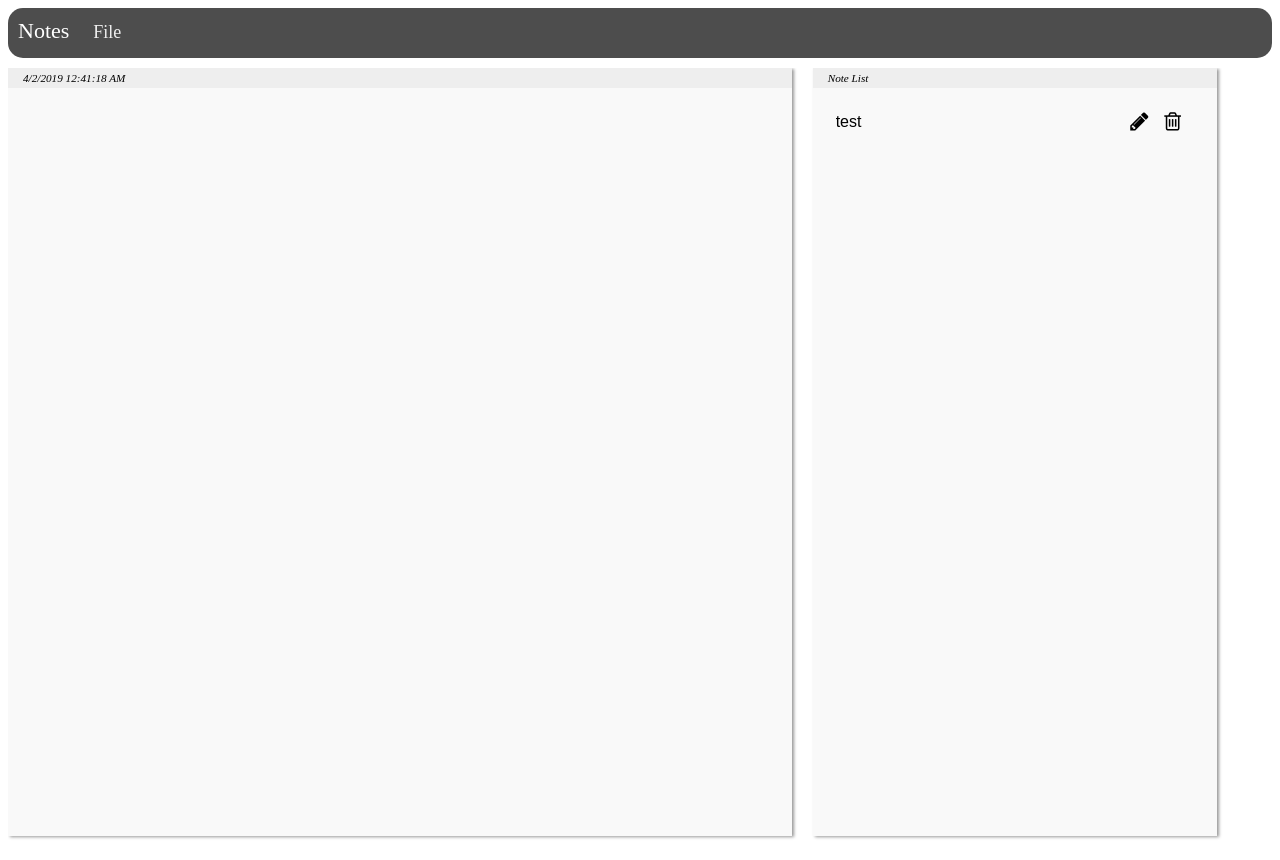
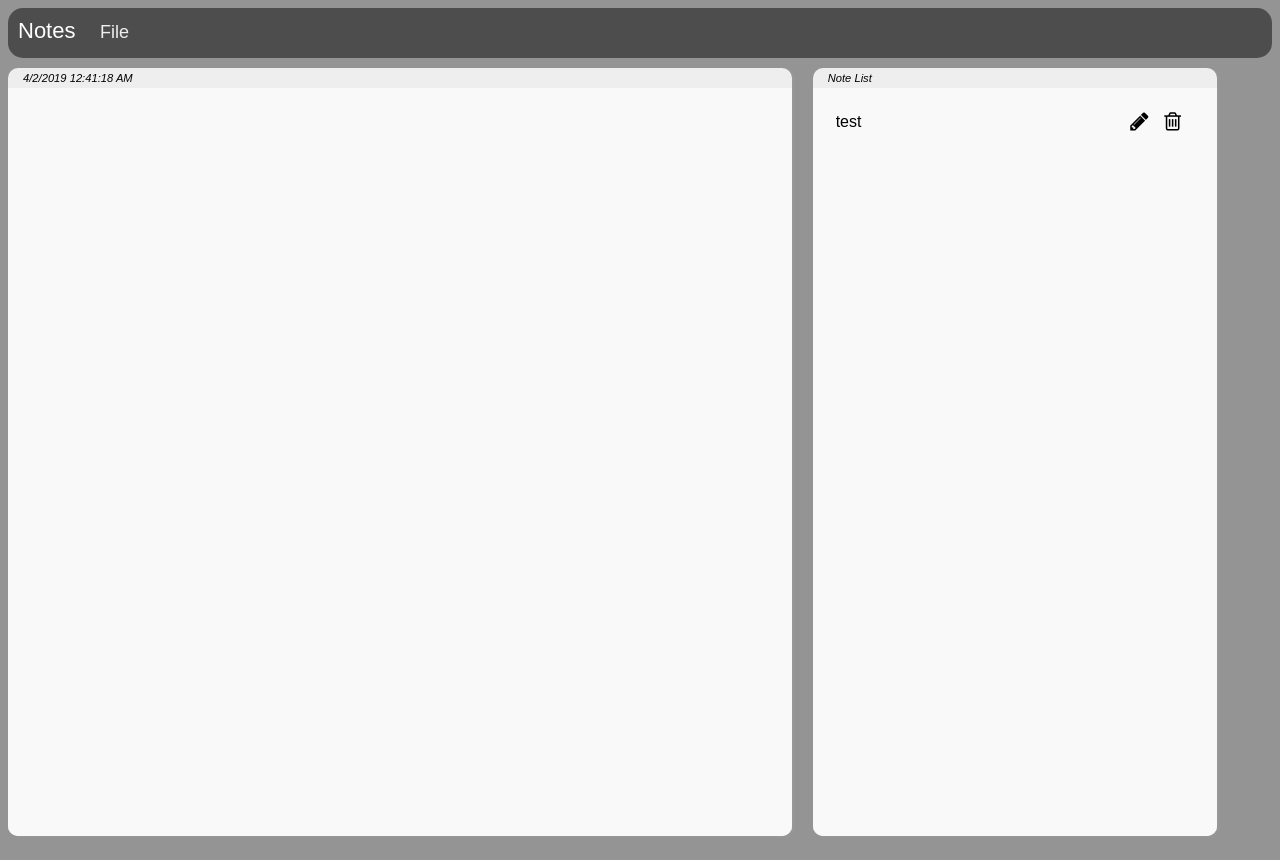
Before and after one commit to BertNik/docs, a PHP site: page / in a window 1280 px wide. Run offline with PHP 8.4, Linux system fonts and the light colour scheme; data that the repository does not hold is empty; some libraries are stand-ins or nearby versions.

Commit message:
rounding corners; changing font style

```diff
--- a/static/css/custom.css
+++ b/static/css/custom.css
@@ -1,3 +1,7 @@
+body{
+    font-family: 'Source Sans Pro', sans-serif;
+    background: #0000006b;
+}
 a .container {
     display: flex;
     flex-wrap: wrap;
@@ -56,6 +60,7 @@ a .container {
     overflow: hidden;
     min-width: 300px;
     height: 98% !important;
+    border-radius: 10px;
 }
 
 .note_list {
@@ -221,7 +226,7 @@ body > div > div.note_list > span.icons {
 
 div[contenteditable] {
     position:relative;
-    font-size: 1.2em;
+    font-size: .9em;
     font-family: 'Source Sans Pro', sans-serif;
     border: none;
     box-shadow: none;
```
